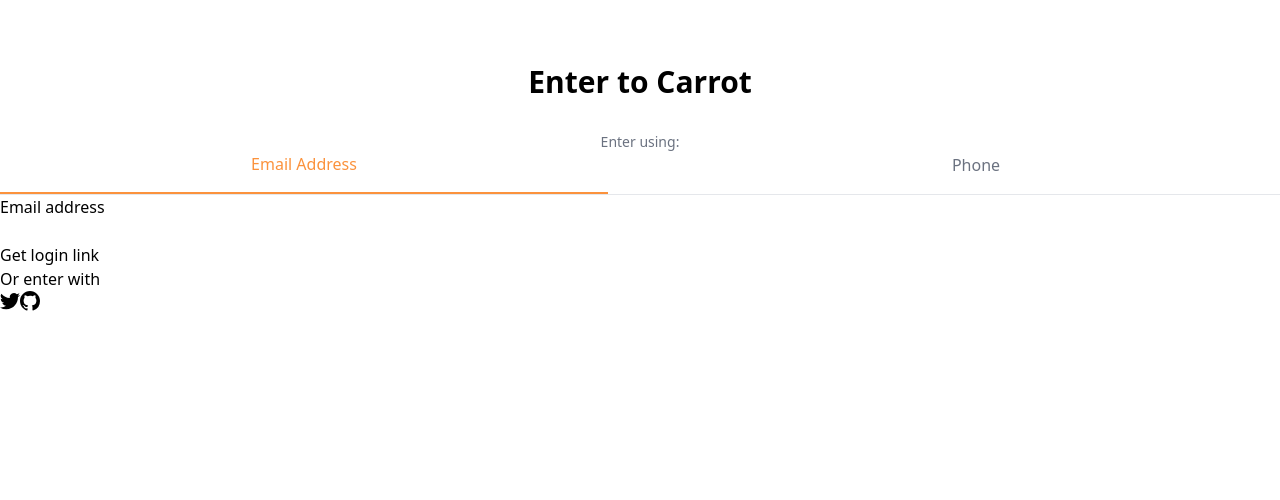
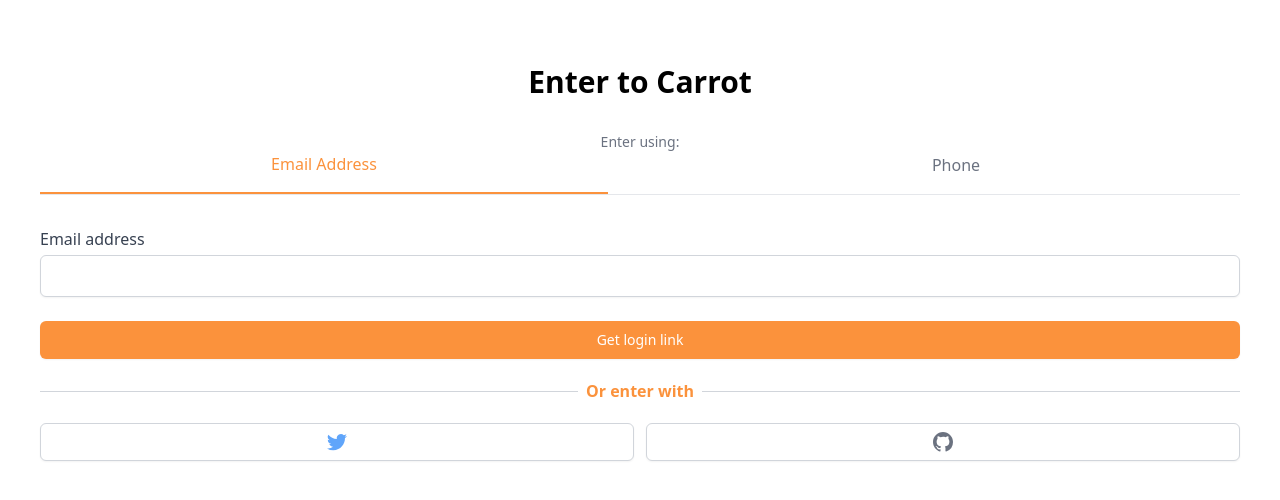
Before and after one commit to huiwonjeong/carrot-market, a Next.js app: page /enter in a window 1280 px wide. Shown: the top 500 px of the page. Built offline with nearby package versions, Linux system fonts and the light colour scheme.

Commit message:
update enter page

```diff
--- a/package.json
+++ b/package.json
@@ -14,6 +14,7 @@
     "react-dom": "18.2.0"
   },
   "devDependencies": {
+    "@tailwindcss/forms": "^0.5.2",
     "@types/node": "18.6.3",
     "@types/react": "18.0.15",
     "@types/react-dom": "18.0.6",
--- a/pages/enter.tsx
+++ b/pages/enter.tsx
@@ -9,7 +9,7 @@
   const onEmailClick = () => setMethod("email");
   const onPhoneClick = () => setMethod("phone");
   return (
-    <div className="mt-16">
+    <div className="mt-16 px-10 h-screen">
       <h3 className="text-3xl font-bold text-center">Enter to Carrot</h3>
       <div className="mt-8">
         <div className="flex flex-col items-center">
@@ -39,34 +39,48 @@
             </button>
           </div>
         </div>
-        <form>
-          <label>
+        <form className="flex flex-col mt-8">
+          <label className="tex-sm font-medium text-gray-700">
             {method === "email" ? "Email address" : null}
             {method === "phone" ? "Phone number" : null}
           </label>
-          <div>
-            {method === "email" ? <input type="email" required /> : null}
+          <div className="mt-1">
+            {method === "email" ? (
+              <input
+                type="email"
+                className="appearance-none w-full px-3 py-2 border border-gray-300 rounded-md shadow-sm placeholder-gray-400 focus:!outline-none focus:border-orange-400 focus:ring-orange-400"
+                required
+              />
+            ) : null}
             {method === "phone" ? (
-              <div>
-                <span>+1</span>
-                <input type="number" required />
+              <div className="flex rounded-md shadow-sm">
+                <span className="flex items-center justify-center rounded-l-md px-3 border borderr-r-0 border-gray-300 bg-gray-50 text-gray-500 select-none text-sm">
+                  +1
+                </span>
+                <input
+                  className="appearance-none w-full px-3 py-2 border border-gray-300 border-l-0 rounded-r-md shadow-sm placeholder-gray-400 focus:!outline-none focus:border-orange-400 focus:ring-orange-400"
+                  type="number"
+                  required
+                />
               </div>
             ) : null}
           </div>
-          <button>
+          <button className="mt-6 bg-orange-400 hover:bg-orange-600 text-white py-2 border rounded-md border-transparent shadow-sm text-sm font-medium focus:ring-2 focus:!ring-orange-400 focus:ring-offset-2 focus:!outline-none">
             {method === "email" ? "Get login link" : null}
             {method === "phone" ? "Get one-time password" : null}
           </button>
         </form>
-        <div>
-          <div>
-            <div />
-            <div>
-              <span>Or enter with</span>
+        <div className="mt-8">
+          <div className="relative">
+            <div className="absolute w-full border-t border-gray-300" />
+            <div className="relative -top-3 text-center">
+              <span className="bg-white px-2 text-orange-400 font-semibold">
+                Or enter with
+              </span>
             </div>
           </div>
-          <div>
-            <button>
+          <div className="grid grid-cols-2 gap-3 mt-2">
+            <button className="flex justify-center items-center py-2 px-4 border border-gray-300 rounded-md shadow-sm bg-white text-sm font-medium text-blue-400 hover:text-white hover:bg-orange-300">
               <svg
                 className="w-5 h-5"
                 aria-hidden="true"
@@ -76,7 +90,7 @@
                 <path d="M6.29 18.251c7.547 0 11.675-6.253 11.675-11.675 0-.178 0-.355-.012-.53A8.348 8.348 0 0020 3.92a8.19 8.19 0 01-2.357.646 4.118 4.118 0 001.804-2.27 8.224 8.224 0 01-2.605.996 4.107 4.107 0 00-6.993 3.743 11.65 11.65 0 01-8.457-4.287 4.106 4.106 0 001.27 5.477A4.073 4.073 0 01.8 7.713v.052a4.105 4.105 0 003.292 4.022 4.095 4.095 0 01-1.853.07 4.108 4.108 0 003.834 2.85A8.233 8.233 0 010 16.407a11.616 11.616 0 006.29 1.84" />
               </svg>
             </button>
-            <button>
+            <button className="flex justify-center items-center py-2 px-4 border border-gray-300 rounded-md shadow-sm bg-white text-sm font-medium text-gray-500 hover:text-white hover:bg-orange-300">
               <svg
                 className="w-5 h-5"
                 aria-hidden="true"
--- a/tailwind.config.js
+++ b/tailwind.config.js
@@ -10,5 +10,6 @@
   },
   //darkMode: "media", //이경우는 사용자가 브라우저 및 컴퓨터의 기본 세팅에 따라 달라짐
   darkMode: "class",
-  plugins: [],
+  plugins: [require("@tailwindcss/forms")],
+  //tailwindcss 의 form 추가
 };
```
Also changed, not shown: public/enter_page.png (added), 1 other file (tests, documents, lock files or other folders).
